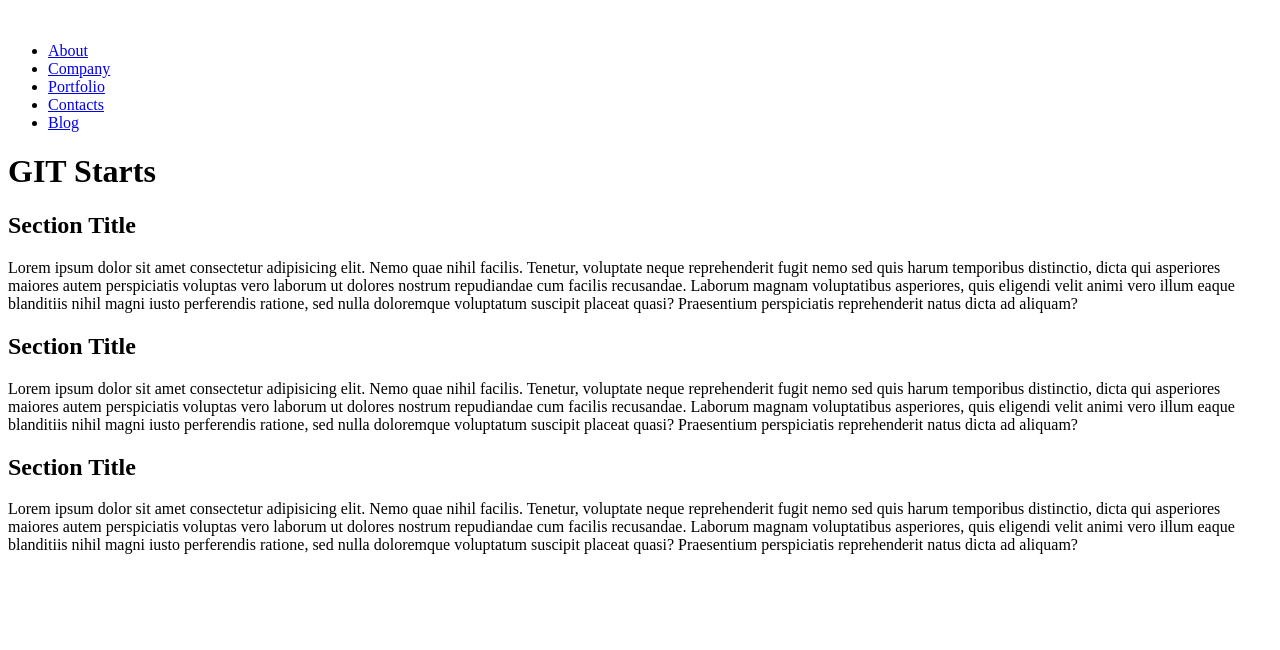
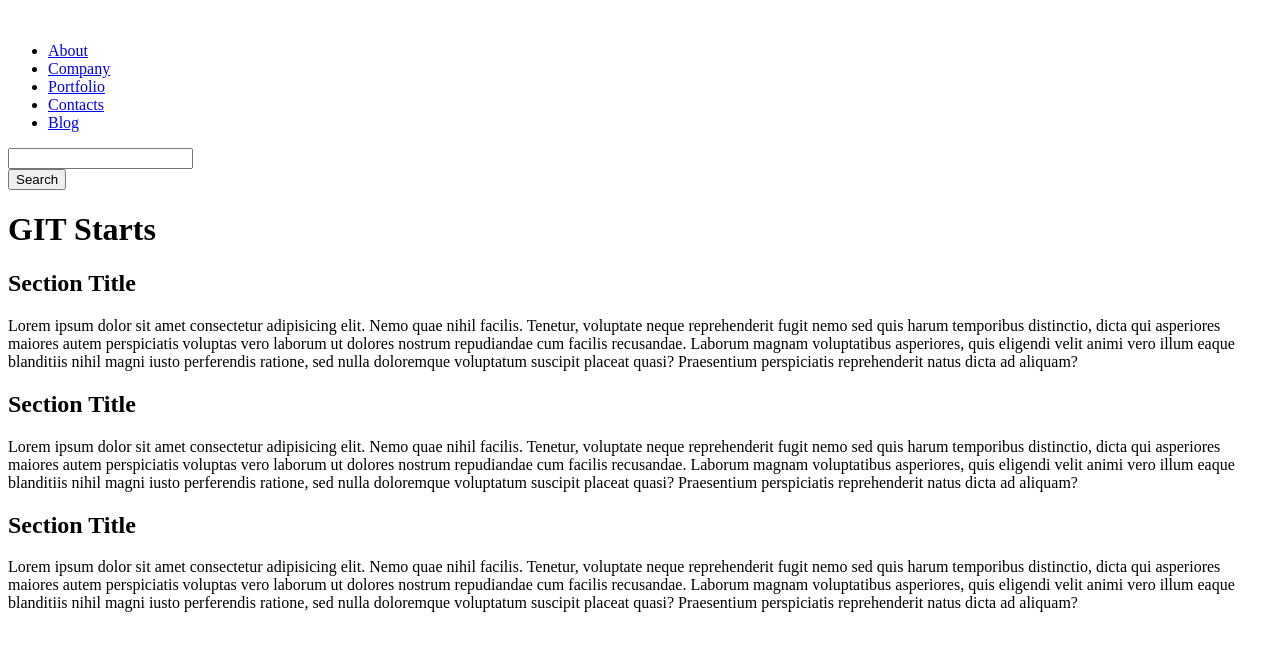
Before and after one commit to Navi-coM/group_101122, a plain HTML site: page index.html in a window 1280 px wide. Drawn offline with Linux system fonts and the light colour scheme.

Commit message:
Changed header blockk

```diff
--- a/index.html
+++ b/index.html
@@ -30,6 +30,12 @@
                 </li>
             </ul>
         </nav>
+        <div class="search">
+            <div>
+                <input type="text">
+            </div>
+            <button>Search</button>
+        </div>
     </header>
     <main class="main">
         <h1 class="main__title">GIT Starts</h1>
```
